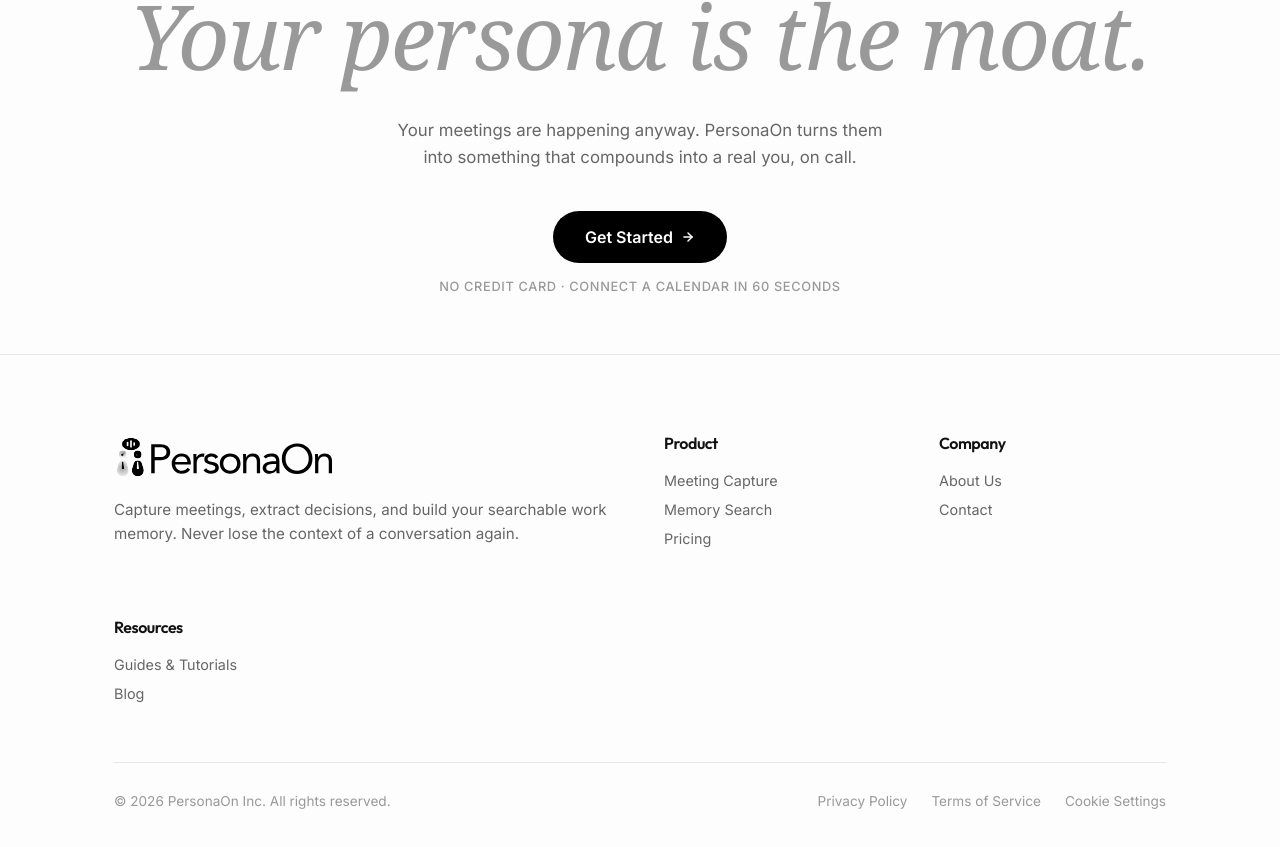
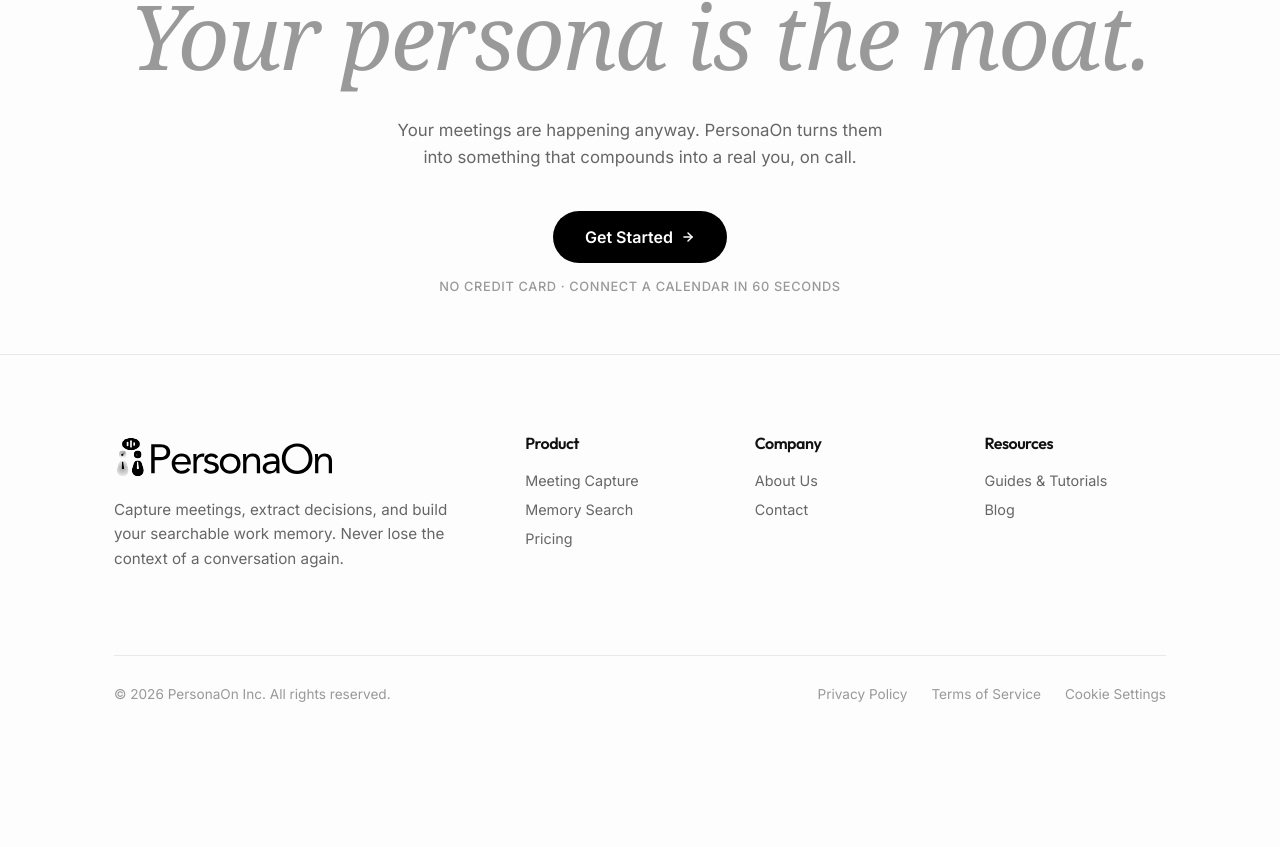
Before and after one commit to saideekshith06/personaon_-, a Next.js app: page / in a window 1280 px wide. Shown: the part 5926-6773 px from the top of the page. After the commit the page ends 6668 px from the top, so only its background shows below. Built offline with nearby package versions, Linux system fonts and the light colour scheme.

Commit message:
footer grid update

```diff
--- a/src/app/components/Footer.tsx
+++ b/src/app/components/Footer.tsx
@@ -14,13 +14,13 @@
         <div
           style={{
             display: "grid",
-            gridTemplateColumns: "repeat(auto-fit, minmax(200px, 1fr))",
+            gridTemplateColumns: "2fr 1fr 1fr 1fr",
             gap: "48px",
             marginBottom: "60px",
           }}
         >
           {/* Logo & Description Column */}
-          <div style={{ gridColumn: "span 2", minWidth: "260px" }}>
+          <div style={{ minWidth: "220px" }}>
             <a href="#" style={{ display: "flex", alignItems: "center", gap: "10px", marginBottom: "20px", color: "var(--text-dark)" }}>
               <Logo width={220} />
             </a>
```
